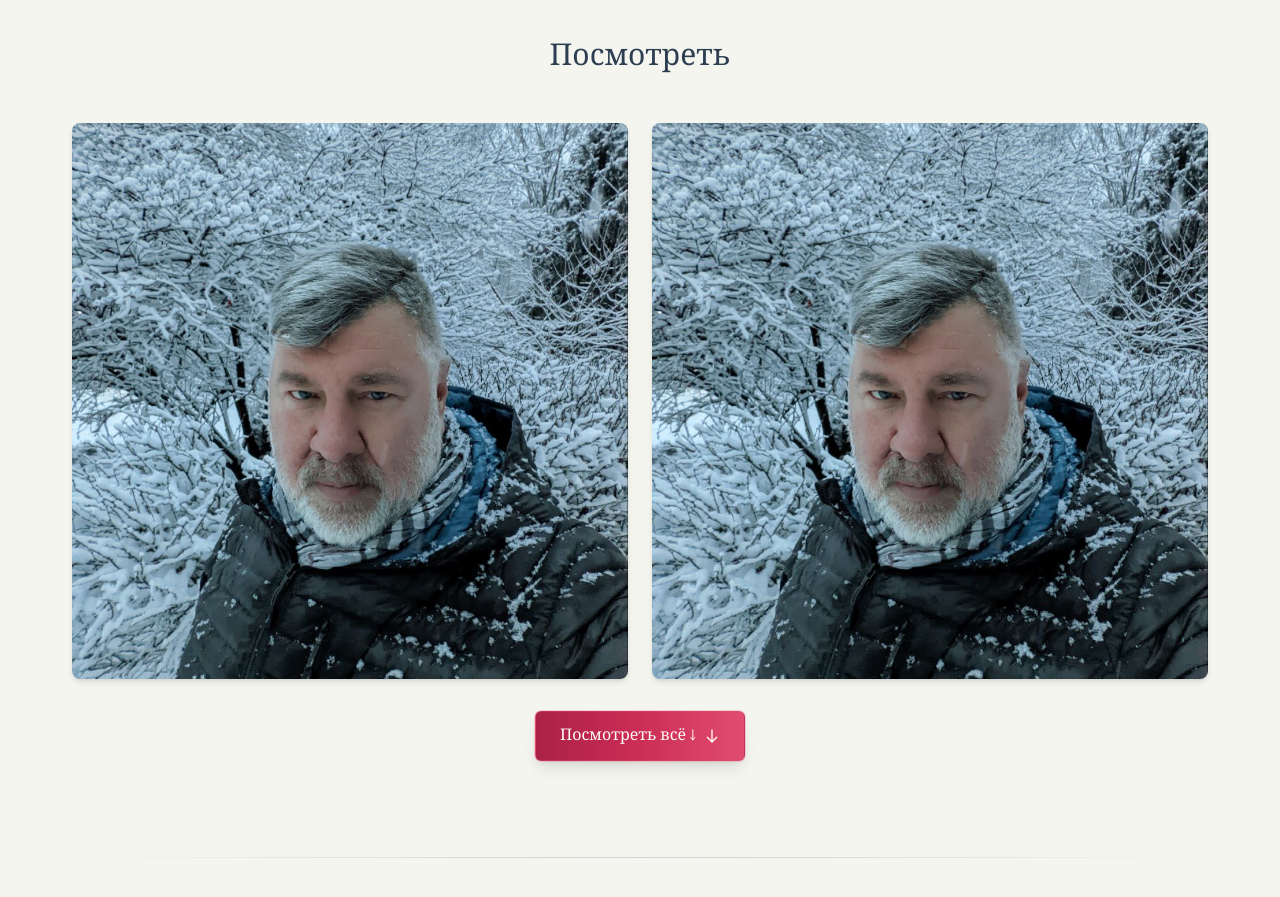
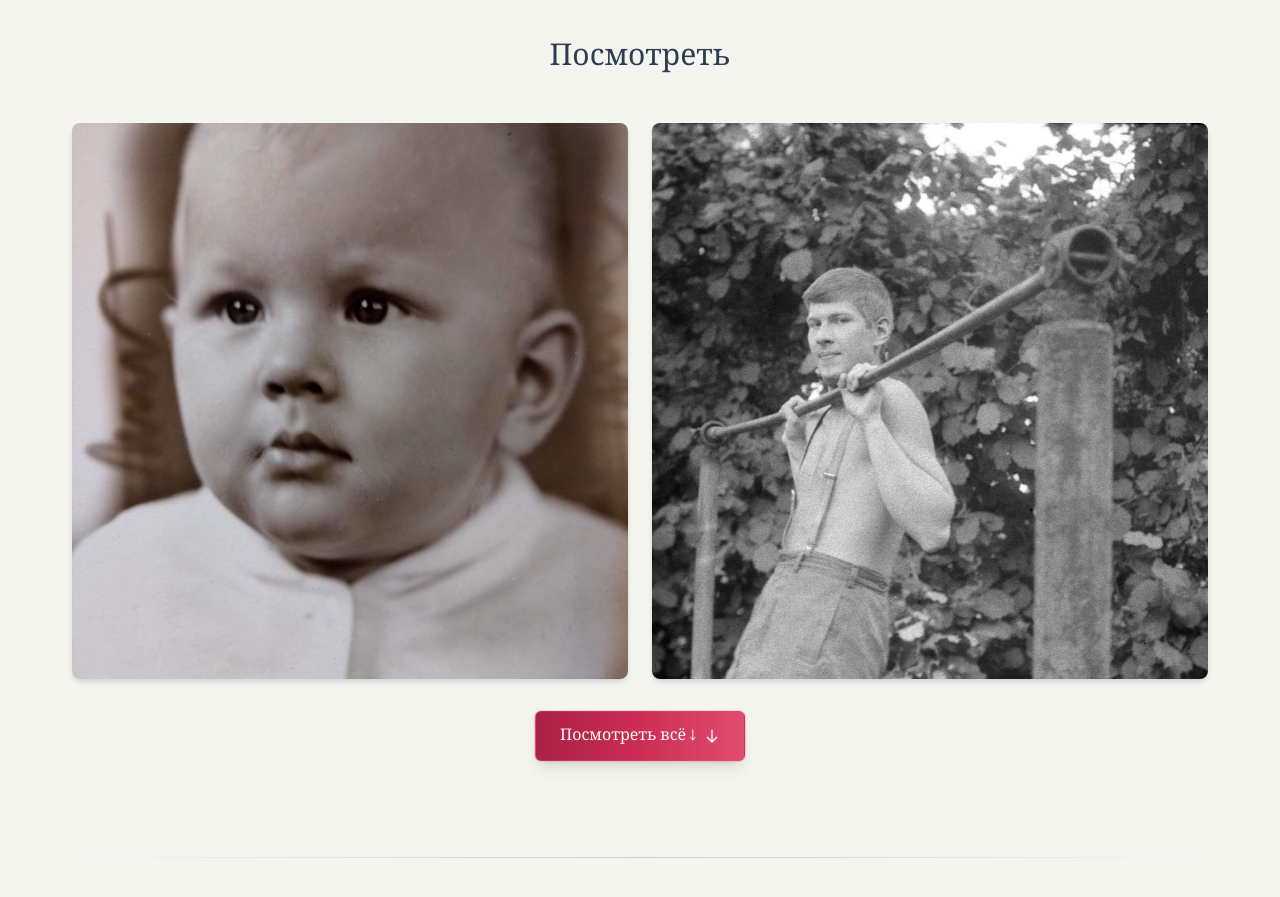
Before and after one commit to ila42/poetry-book, a React (Vite) app: page / in a window 1280 px wide. Shown: the part 2180-3077 px from the top of the page. Built offline with nearby package versions, Linux system fonts and the light colour scheme; a web font is replaced by a local one.

Commit message:
Update Gallery section: add new black-and-white photos and fix button logic

```diff
--- a/src/pages/LandingPage.tsx
+++ b/src/pages/LandingPage.tsx
@@ -28,8 +28,8 @@ export function LandingPage() {
 
   // Фото (заглушки)
   const photos = [
-    { id: 'photo-1', title: 'Фото 1', url: author.photoUrl },
-    { id: 'photo-2', title: 'Фото 2', url: author.photoUrl },
+    { id: 'photo-1', title: 'Портрет ребенка', url: '/images/photo_2026-01-19_13-34-43.jpg' },
+    { id: 'photo-2', title: 'Мальчик в лесу', url: '/images/photo_2026-01-19_13-34-43 (2).jpg' },
     { id: 'photo-3', title: 'Фото 3', url: author.photoUrl },
     { id: 'photo-4', title: 'Фото 4', url: author.photoUrl },
     { id: 'photo-5', title: 'Фото 5', url: author.photoUrl },
@@ -431,8 +431,8 @@ export function LandingPage() {
               )}
             </motion.div>
 
-            {/* Кнопка раскрытия */}
-            {restPhotos.length > 0 && (
+            {/* Кнопка раскрытия - только если фото больше 2 */}
+            {photos.length > 2 && (
               <div className="flex justify-center">
                 <button
                   onClick={() => setShowAllPhotos(!showAllPhotos)}
```
Also changed, not shown: public/images/photo_2026-01-19_13-34-43 (2).jpg (added), public/images/photo_2026-01-19_13-34-43.jpg (added).
